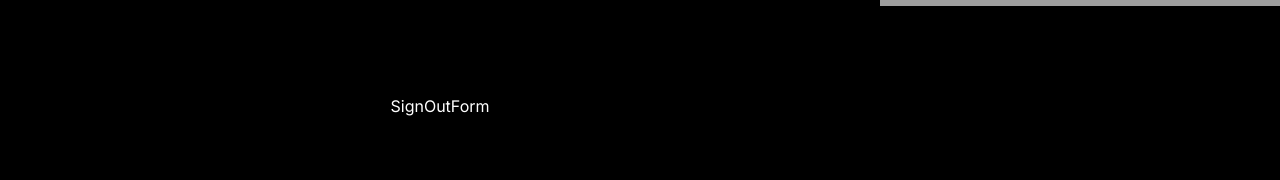
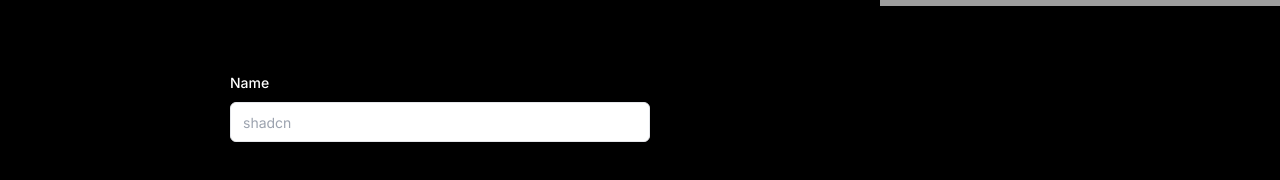
Before and after one commit to Avas77/open-source-world, a React (Vite) app: page /sign-up in a window 1280 px wide. Shown: the part 294-474 px from the top of the page. Built offline with nearby package versions, Linux system fonts and the light colour scheme; grey boxes are pictures that could not be loaded.

Commit message:
feat: added rhf and name input in form

```diff
--- a/package.json
+++ b/package.json
@@ -10,15 +10,19 @@
     "preview": "vite preview"
   },
   "dependencies": {
+    "@hookform/resolvers": "^3.4.2",
+    "@radix-ui/react-label": "^2.0.2",
     "@radix-ui/react-slot": "^1.0.2",
     "class-variance-authority": "^0.7.0",
     "clsx": "^2.1.1",
     "lucide-react": "^0.381.0",
     "react": "^18.2.0",
     "react-dom": "^18.2.0",
+    "react-hook-form": "^7.51.5",
     "react-router-dom": "^6.23.1",
     "tailwind-merge": "^2.3.0",
-    "tailwindcss-animate": "^1.0.7"
+    "tailwindcss-animate": "^1.0.7",
+    "zod": "^3.23.8"
   },
   "devDependencies": {
     "@types/node": "^20.12.13",
--- a/src/_auth/forms/SignupForm.tsx
+++ b/src/_auth/forms/SignupForm.tsx
@@ -1,7 +1,48 @@
-import React from "react";
+import {
+  Form,
+  FormControl,
+  FormField,
+  FormItem,
+  FormLabel,
+  FormMessage,
+} from "@/components/ui/form";
+import { Input } from "@/components/ui/input";
+import { SignupValidationSchema } from "@/lib/validation";
+import { zodResolver } from "@hookform/resolvers/zod";
+import { useForm } from "react-hook-form";
+import { z } from "zod";
 
 const SignupForm = () => {
-  return <div>SignOutForm</div>;
+  const form = useForm<z.infer<typeof SignupValidationSchema>>({
+    resolver: zodResolver(SignupValidationSchema),
+    defaultValues: {
+      name: "",
+    },
+  });
+
+  const onSubmit = (values: z.infer<typeof SignupValidationSchema>) => {};
+
+  return (
+    <section className="flex-center flex-col sm:w-420">
+      <Form {...form}>
+        <form onSubmit={form.handleSubmit(onSubmit)} className="w-full">
+          <FormField
+            name="name"
+            control={form.control}
+            render={({ field }) => (
+              <FormItem>
+                <FormLabel>Name</FormLabel>
+                <FormControl>
+                  <Input placeholder="shadcn" {...field} />
+                </FormControl>
+                <FormMessage />
+              </FormItem>
+            )}
+          />
+        </form>
+      </Form>
+    </section>
+  );
 };
 
 export default SignupForm;
--- /dev/null
+++ b/src/components/ui/form.tsx
@@ -0,0 +1,176 @@
+import * as React from "react"
+import * as LabelPrimitive from "@radix-ui/react-label"
+import { Slot } from "@radix-ui/react-slot"
+import {
+  Controller,
+  ControllerProps,
+  FieldPath,
+  FieldValues,
+  FormProvider,
+  useFormContext,
+} from "react-hook-form"
+
+import { cn } from "@/lib/utils"
+import { Label } from "@/components/ui/label"
+
+const Form = FormProvider
+
+type FormFieldContextValue<
+  TFieldValues extends FieldValues = FieldValues,
+  TName extends FieldPath<TFieldValues> = FieldPath<TFieldValues>
+> = {
+  name: TName
+}
+
+const FormFieldContext = React.createContext<FormFieldContextValue>(
+  {} as FormFieldContextValue
+)
+
+const FormField = <
+  TFieldValues extends FieldValues = FieldValues,
+  TName extends FieldPath<TFieldValues> = FieldPath<TFieldValues>
+>({
+  ...props
+}: ControllerProps<TFieldValues, TName>) => {
+  return (
+    <FormFieldContext.Provider value={{ name: props.name }}>
+      <Controller {...props} />
+    </FormFieldContext.Provider>
+  )
+}
+
+const useFormField = () => {
+  const fieldContext = React.useContext(FormFieldContext)
+  const itemContext = React.useContext(FormItemContext)
+  const { getFieldState, formState } = useFormContext()
+
+  const fieldState = getFieldState(fieldContext.name, formState)
+
+  if (!fieldContext) {
+    throw new Error("useFormField should be used within <FormField>")
+  }
+
+  const { id } = itemContext
+
+  return {
+    id,
+    name: fieldContext.name,
+    formItemId: `${id}-form-item`,
+    formDescriptionId: `${id}-form-item-description`,
+    formMessageId: `${id}-form-item-message`,
+    ...fieldState,
+  }
+}
+
+type FormItemContextValue = {
+  id: string
+}
+
+const FormItemContext = React.createContext<FormItemContextValue>(
+  {} as FormItemContextValue
+)
+
+const FormItem = React.forwardRef<
+  HTMLDivElement,
+  React.HTMLAttributes<HTMLDivElement>
+>(({ className, ...props }, ref) => {
+  const id = React.useId()
+
+  return (
+    <FormItemContext.Provider value={{ id }}>
+      <div ref={ref} className={cn("space-y-2", className)} {...props} />
+    </FormItemContext.Provider>
+  )
+})
+FormItem.displayName = "FormItem"
+
+const FormLabel = React.forwardRef<
+  React.ElementRef<typeof LabelPrimitive.Root>,
+  React.ComponentPropsWithoutRef<typeof LabelPrimitive.Root>
+>(({ className, ...props }, ref) => {
+  const { error, formItemId } = useFormField()
+
+  return (
+    <Label
+      ref={ref}
+      className={cn(error && "text-destructive", className)}
+      htmlFor={formItemId}
+      {...props}
+    />
+  )
+})
+FormLabel.displayName = "FormLabel"
+
+const FormControl = React.forwardRef<
+  React.ElementRef<typeof Slot>,
+  React.ComponentPropsWithoutRef<typeof Slot>
+>(({ ...props }, ref) => {
+  const { error, formItemId, formDescriptionId, formMessageId } = useFormField()
+
+  return (
+    <Slot
+      ref={ref}
+      id={formItemId}
+      aria-describedby={
+        !error
+          ? `${formDescriptionId}`
+          : `${formDescriptionId} ${formMessageId}`
+      }
+      aria-invalid={!!error}
+      {...props}
+    />
+  )
+})
+FormControl.displayName = "FormControl"
+
+const FormDescription = React.forwardRef<
+  HTMLParagraphElement,
+  React.HTMLAttributes<HTMLParagraphElement>
+>(({ className, ...props }, ref) => {
+  const { formDescriptionId } = useFormField()
+
+  return (
+    <p
+      ref={ref}
+      id={formDescriptionId}
+      className={cn("text-sm text-muted-foreground", className)}
+      {...props}
+    />
+  )
+})
+FormDescription.displayName = "FormDescription"
+
+const FormMessage = React.forwardRef<
+  HTMLParagraphElement,
+  React.HTMLAttributes<HTMLParagraphElement>
+>(({ className, children, ...props }, ref) => {
+  const { error, formMessageId } = useFormField()
+  const body = error ? String(error?.message) : children
+
+  if (!body) {
+    return null
+  }
+
+  return (
+    <p
+      ref={ref}
+      id={formMessageId}
+      className={cn("text-sm font-medium text-destructive", className)}
+      {...props}
+    >
+      {body}
+    </p>
+  )
+})
+FormMessage.displayName = "FormMessage"
+
+export {
+  useFormField,
+  Form,
+  FormItem,
+  FormLabel,
+  FormControl,
+  FormDescription,
+  FormMessage,
+  FormField,
+}
--- /dev/null
+++ b/src/components/ui/input.tsx
@@ -0,0 +1,25 @@
+import * as React from "react"
+
+import { cn } from "@/lib/utils"
+
+export interface InputProps
+  extends React.InputHTMLAttributes<HTMLInputElement> {}
+
+const Input = React.forwardRef<HTMLInputElement, InputProps>(
+  ({ className, type, ...props }, ref) => {
+    return (
+      <input
+        type={type}
+        className={cn(
+          "flex h-10 w-full rounded-md border border-input bg-background px-3 py-2 text-sm ring-offset-background file:border-0 file:bg-transparent file:text-sm file:font-medium placeholder:text-muted-foreground focus-visible:outline-none focus-visible:ring-2 focus-visible:ring-ring focus-visible:ring-offset-2 disabled:cursor-not-allowed disabled:opacity-50",
+          className
+        )}
+        ref={ref}
+        {...props}
+      />
+    )
+  }
+)
+Input.displayName = "Input"
+
+export { Input }
--- /dev/null
+++ b/src/components/ui/label.tsx
@@ -0,0 +1,24 @@
+import * as React from "react"
+import * as LabelPrimitive from "@radix-ui/react-label"
+import { cva, type VariantProps } from "class-variance-authority"
+
+import { cn } from "@/lib/utils"
+
+const labelVariants = cva(
+  "text-sm font-medium leading-none peer-disabled:cursor-not-allowed peer-disabled:opacity-70"
+)
+
+const Label = React.forwardRef<
+  React.ElementRef<typeof LabelPrimitive.Root>,
+  React.ComponentPropsWithoutRef<typeof LabelPrimitive.Root> &
+    VariantProps<typeof labelVariants>
+>(({ className, ...props }, ref) => (
+  <LabelPrimitive.Root
+    ref={ref}
+    className={cn(labelVariants(), className)}
+    {...props}
+  />
+))
+Label.displayName = LabelPrimitive.Root.displayName
+
+export { Label }
--- /dev/null
+++ b/src/lib/validation/index.ts
@@ -0,0 +1,8 @@
+import { z } from "zod";
+
+export const SignupValidationSchema = z.object({
+  name: z.string().min(2, "Name must be atleast 2 characters"),
+  username: z.string().min(2, "Username must be atleast 2 characters"),
+  email: z.string().email(),
+  password: z.string().min(8, "Password must be ay least 8 characters"),
+});
```
Also changed, not shown: 1 other file (tests, documents, lock files or other folders).
